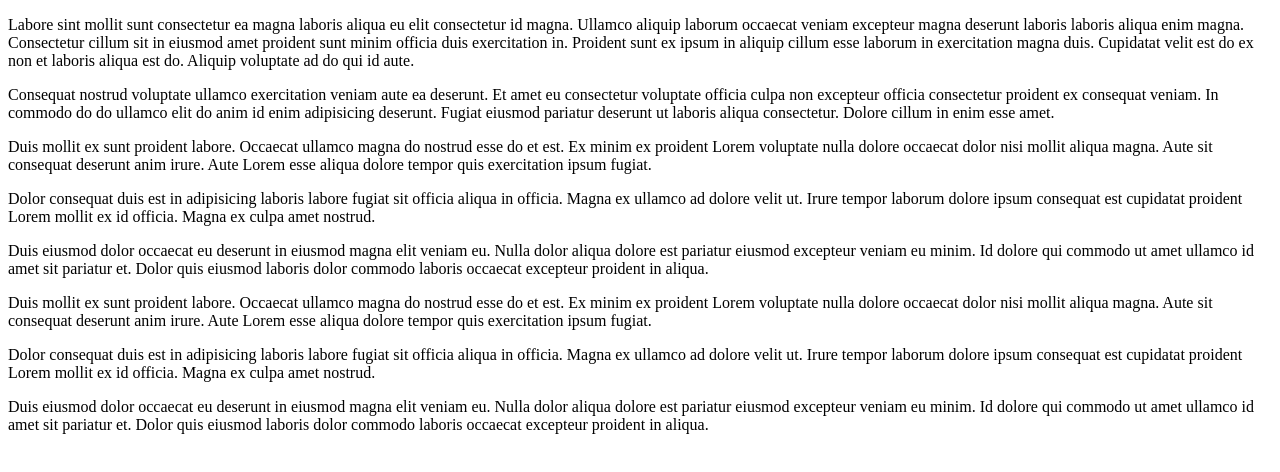
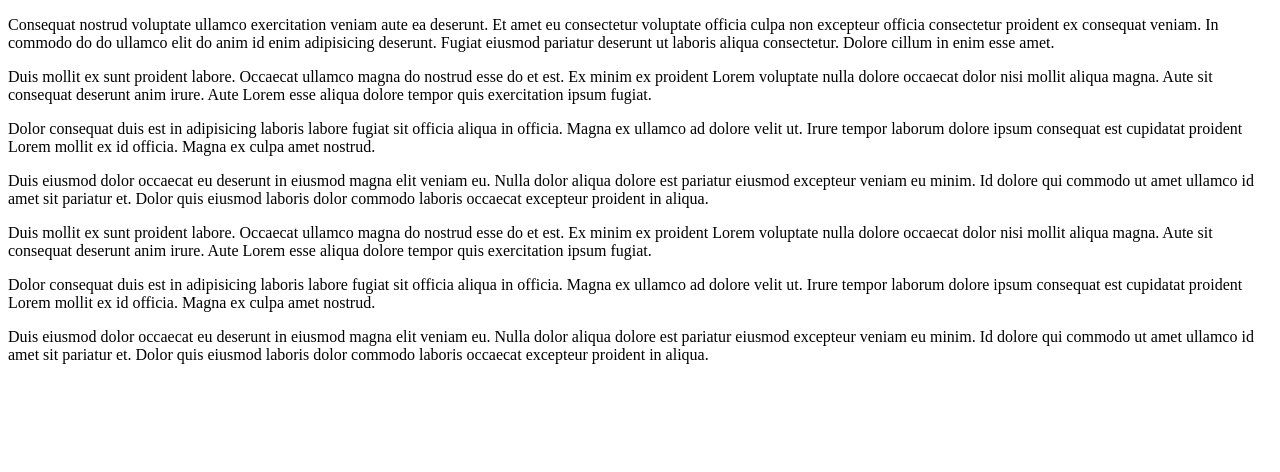
Before and after one commit to victor8titov/test, a plain HTML site: page profit.html in a window 1280 px wide. Drawn offline with Linux system fonts and the light colour scheme.

Commit message:
u2 profit

```diff
--- a/profit.html
+++ b/profit.html
@@ -7,7 +7,7 @@
     <title>Document</title>
 </head>
 <body>
-    <p>Labore sint mollit sunt consectetur ea magna laboris aliqua eu elit consectetur id magna. Ullamco aliquip laborum occaecat veniam excepteur magna deserunt laboris laboris aliqua enim magna. Consectetur cillum sit in eiusmod amet proident sunt minim officia duis exercitation in. Proident sunt ex ipsum in aliquip cillum esse laborum in exercitation magna duis. Cupidatat velit est do ex non et laboris aliqua est do. Aliquip voluptate ad do qui id aute.</p>
+
     <p>Consequat nostrud voluptate ullamco exercitation veniam aute ea deserunt. Et amet eu consectetur voluptate officia culpa non excepteur officia consectetur proident ex consequat veniam. In commodo do do ullamco elit do anim id enim adipisicing deserunt. Fugiat eiusmod pariatur deserunt ut laboris aliqua consectetur. Dolore cillum in enim esse amet.</p>
     <p>Duis mollit ex sunt proident labore. Occaecat ullamco magna do nostrud esse do et est. Ex minim ex proident Lorem voluptate nulla dolore occaecat dolor nisi mollit aliqua magna. Aute sit consequat deserunt anim irure. Aute Lorem esse aliqua dolore tempor quis exercitation ipsum fugiat.</p>
     <p>Dolor consequat duis est in adipisicing laboris labore fugiat sit officia aliqua in officia. Magna ex ullamco ad dolore velit ut. Irure tempor laborum dolore ipsum consequat est cupidatat proident Lorem mollit ex id officia. Magna ex culpa amet nostrud.</p>
```
